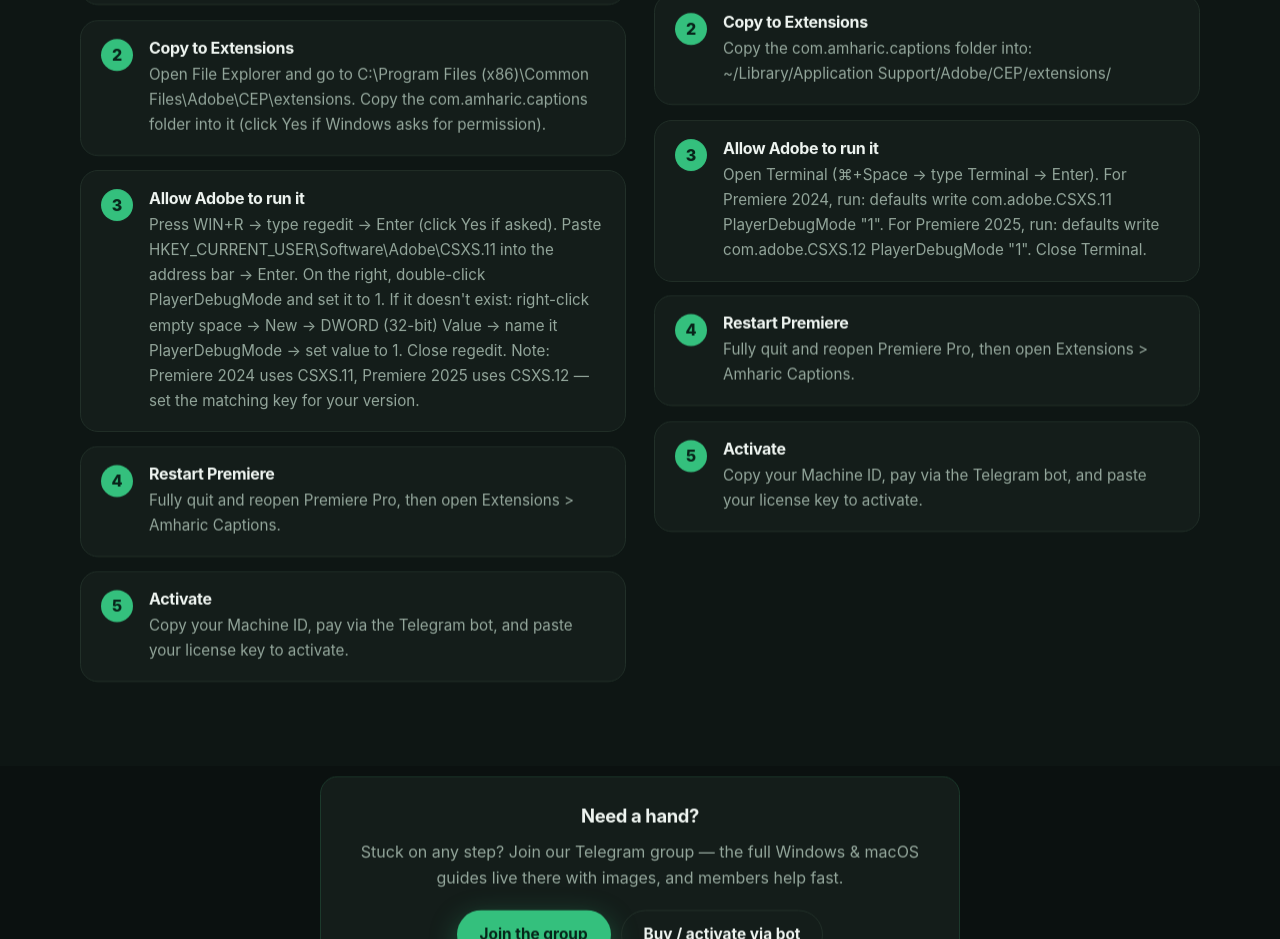
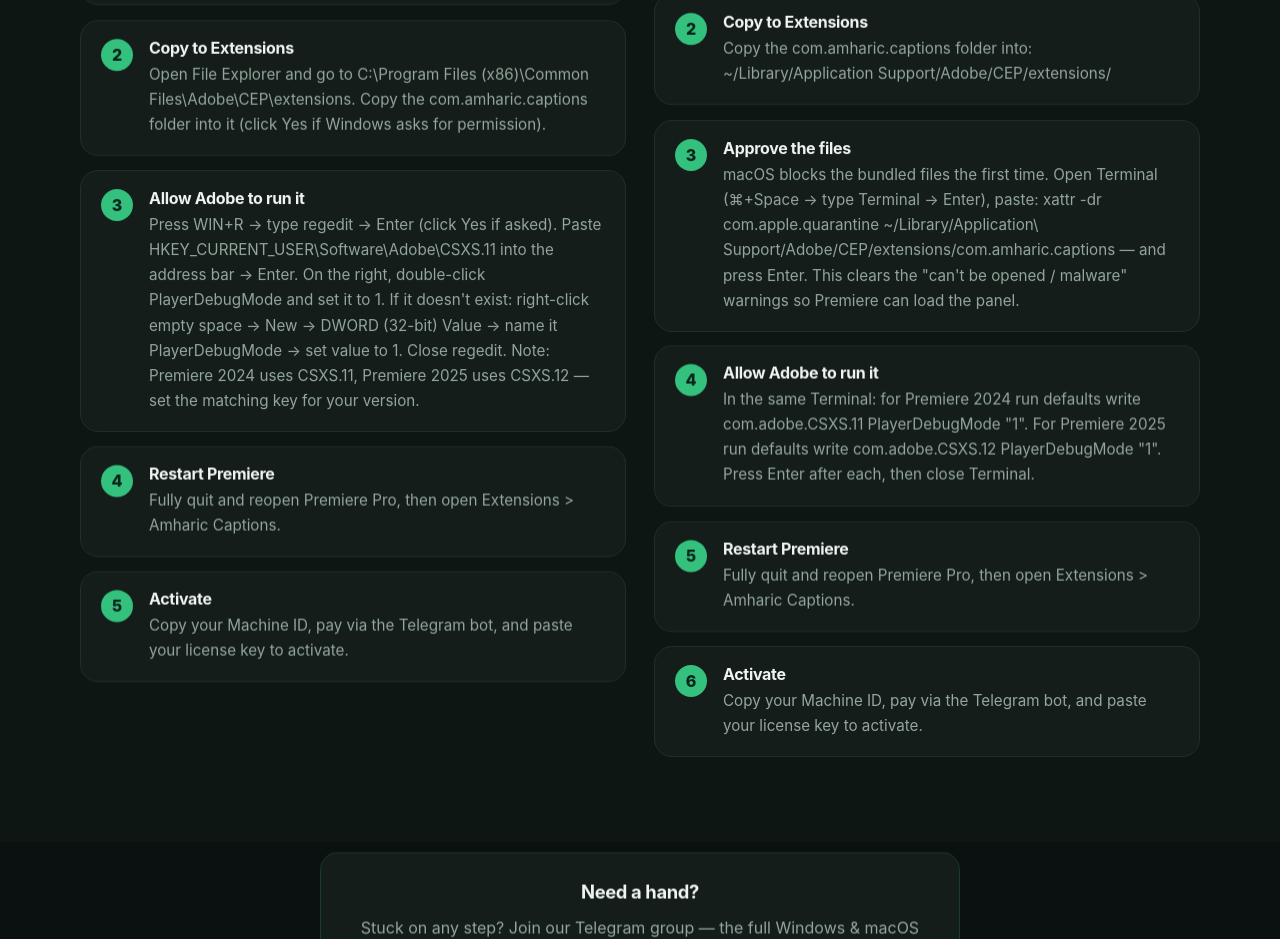
Before and after one commit to kaleb21-19/amharic_caption, a Next.js app in the folder website/: page /install in a window 1280 px wide. Shown: the part 1170-2109 px from the top of the page. Built offline with nearby package versions, Linux system fonts and the light colour scheme.

Commit message:
fix(site): add macOS quarantine xattr fix to install guide

```diff
--- a/website/app/install/page.jsx
+++ b/website/app/install/page.jsx
@@ -18,7 +18,8 @@ const winSteps = [
 const macSteps = [
   { t: "Download", c: "Choose the build for your chip: Apple Silicon (arm64) or Intel (x64), then unzip." },
   { t: "Copy to Extensions", c: "Copy the com.amharic.captions folder into: ~/Library/Application Support/Adobe/CEP/extensions/" },
-  { t: "Allow Adobe to run it", c: "Open Terminal (⌘+Space → type Terminal → Enter). For Premiere 2024, run: defaults write com.adobe.CSXS.11 PlayerDebugMode \"1\". For Premiere 2025, run: defaults write com.adobe.CSXS.12 PlayerDebugMode \"1\". Close Terminal." },
+  { t: "Approve the files", c: "macOS blocks the bundled files the first time. Open Terminal (⌘+Space → type Terminal → Enter), paste: xattr -dr com.apple.quarantine ~/Library/Application\\ Support/Adobe/CEP/extensions/com.amharic.captions — and press Enter. This clears the \"can't be opened / malware\" warnings so Premiere can load the panel." },
+  { t: "Allow Adobe to run it", c: "In the same Terminal: for Premiere 2024 run defaults write com.adobe.CSXS.11 PlayerDebugMode \"1\". For Premiere 2025 run defaults write com.adobe.CSXS.12 PlayerDebugMode \"1\". Press Enter after each, then close Terminal." },
   { t: "Restart Premiere", c: "Fully quit and reopen Premiere Pro, then open Extensions > Amharic Captions." },
   { t: "Activate", c: "Copy your Machine ID, pay via the Telegram bot, and paste your license key to activate." },
 ];
```
Also changed, not shown: 2 other files (tests, documents, lock files or other folders).
